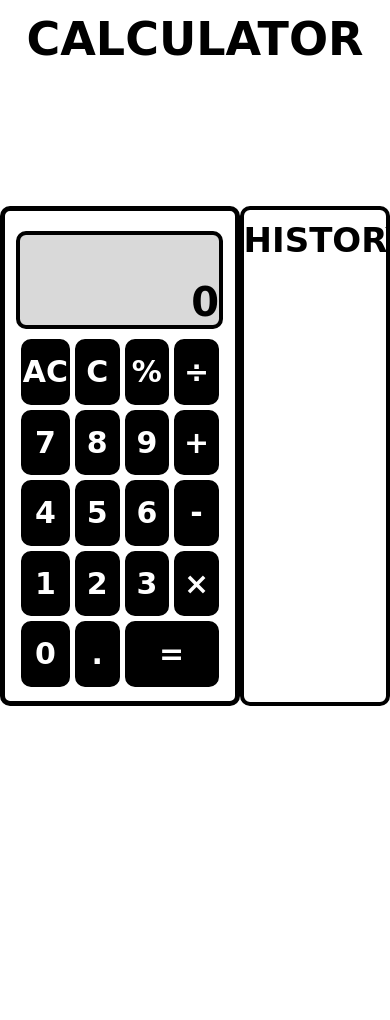
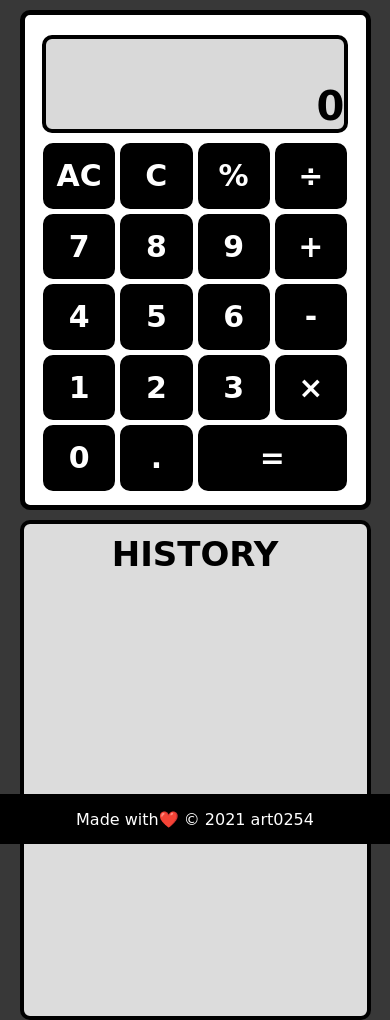
Before and after one commit to ntpon/calculator, a plain HTML site: page index.html in a window 390 px wide. Before the commit the page ends 844 px from the top, so only its background shows below. Drawn offline with Linux system fonts and the light colour scheme; a web font is replaced by a local one.

Commit message:
Finish challenge

```diff
--- a/app.js
+++ b/app.js
@@ -4,6 +4,7 @@ let NUMBER_1 = 0;
 let NUMBER_2 = 0;
 let IS_USE_DECIMAL = false;
 let IS_START = true;
+
 const monitorNumber = document.getElementById('monitor-number');
 const monitorResult = document.getElementById('monitor-result');
 
--- a/index.html
+++ b/index.html
@@ -9,9 +9,6 @@
     <script src="./app.js" defer></script>
   </head>
   <body>
-    <header>
-      <h1 class="text-center">Calculator</h1>
-    </header>
     <main>
       <div class="container">
         <div class="calculator-container">
@@ -115,5 +112,8 @@
         </div>
       </div>
     </main>
+    <footer>
+      <p>Made with️❤️ © 2021 art0254</p>
+    </footer>
   </body>
 </html>
--- a/style.css
+++ b/style.css
@@ -8,14 +8,17 @@
 }
 
 body {
+  background-color: #383838;
+  height: 100vh;
 }
+
 .container {
   max-width: 1200px;
 }
 .calculator-container {
   margin: 0 auto;
   width: 100vw;
-  height: calc(100vh - 80px);
+  height: calc(100vh - 20px);
   display: flex;
   align-items: center;
   justify-content: center;
@@ -28,6 +31,7 @@ body {
   display: flex;
   align-items: center;
   flex-direction: column;
+  background-color: white;
 }
 
 .calculator-history {
@@ -37,6 +41,7 @@ body {
   border: 4px solid black;
   border-radius: 10px;
   overflow: auto;
+  background-color: gainsboro;
 }
 
 .calculator-history h2 {
@@ -137,7 +142,7 @@ button.equals:active {
   font-weight: bold;
 }
 .history-container {
-  text-align: right;
+  text-align: text-cetner;
   padding: 5px;
 }
 
@@ -155,3 +160,30 @@ button.equals:active {
     opacity: 1;
   }
 }
+footer {
+  background-color: #000000;
+  color: white;
+  width: 100%;
+  height: 50px;
+  display: flex;
+  justify-content: center;
+  align-items: center;
+  position: fixed;
+  bottom: 0;
+}
+
+@media (max-width: 600px) {
+  .calculator {
+    width: 90%;
+  }
+  .calculator-container {
+    margin: 10px 0;
+    flex-direction: column;
+    height: 100%;
+  }
+  .calculator-history {
+    margin-top: 10px;
+    margin-bottom: 60px;
+    width: 90%;
+  }
+}
```
